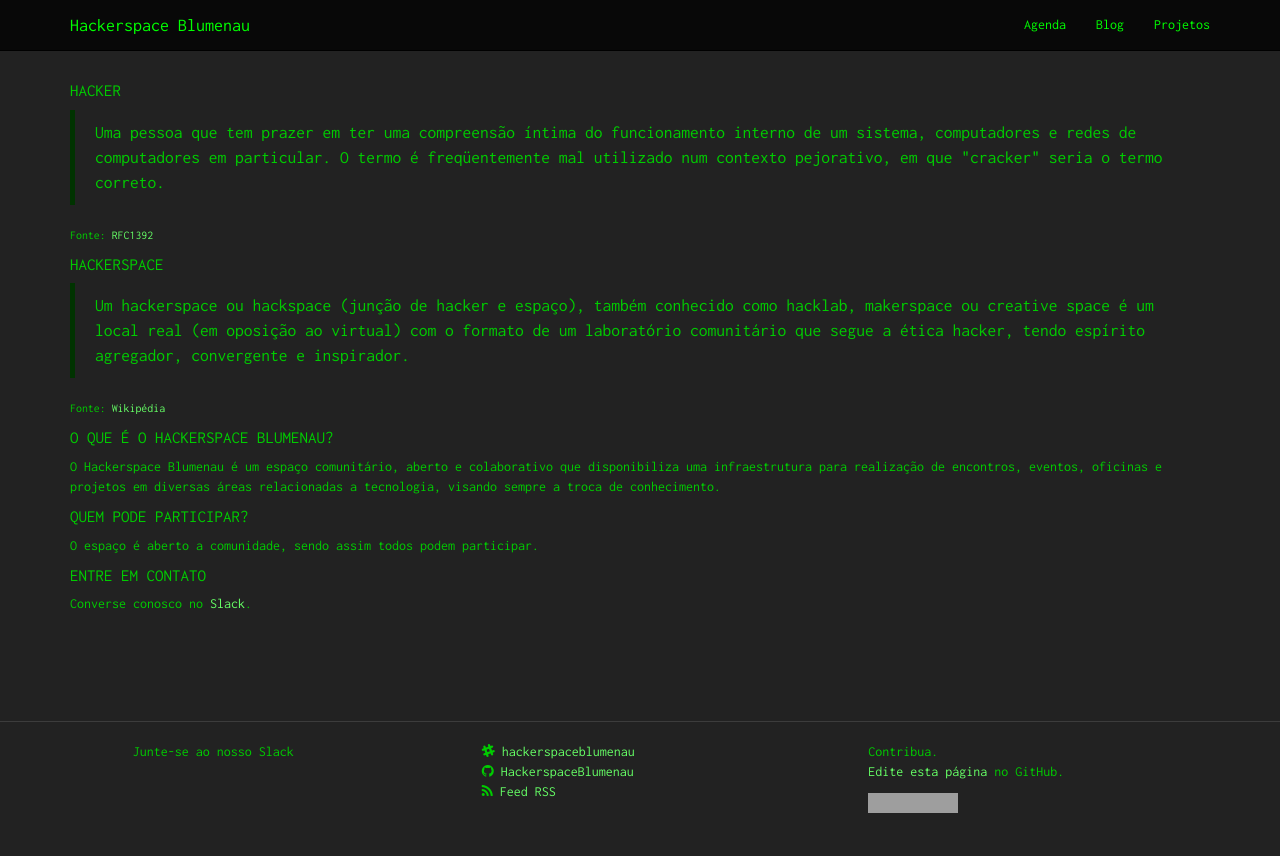
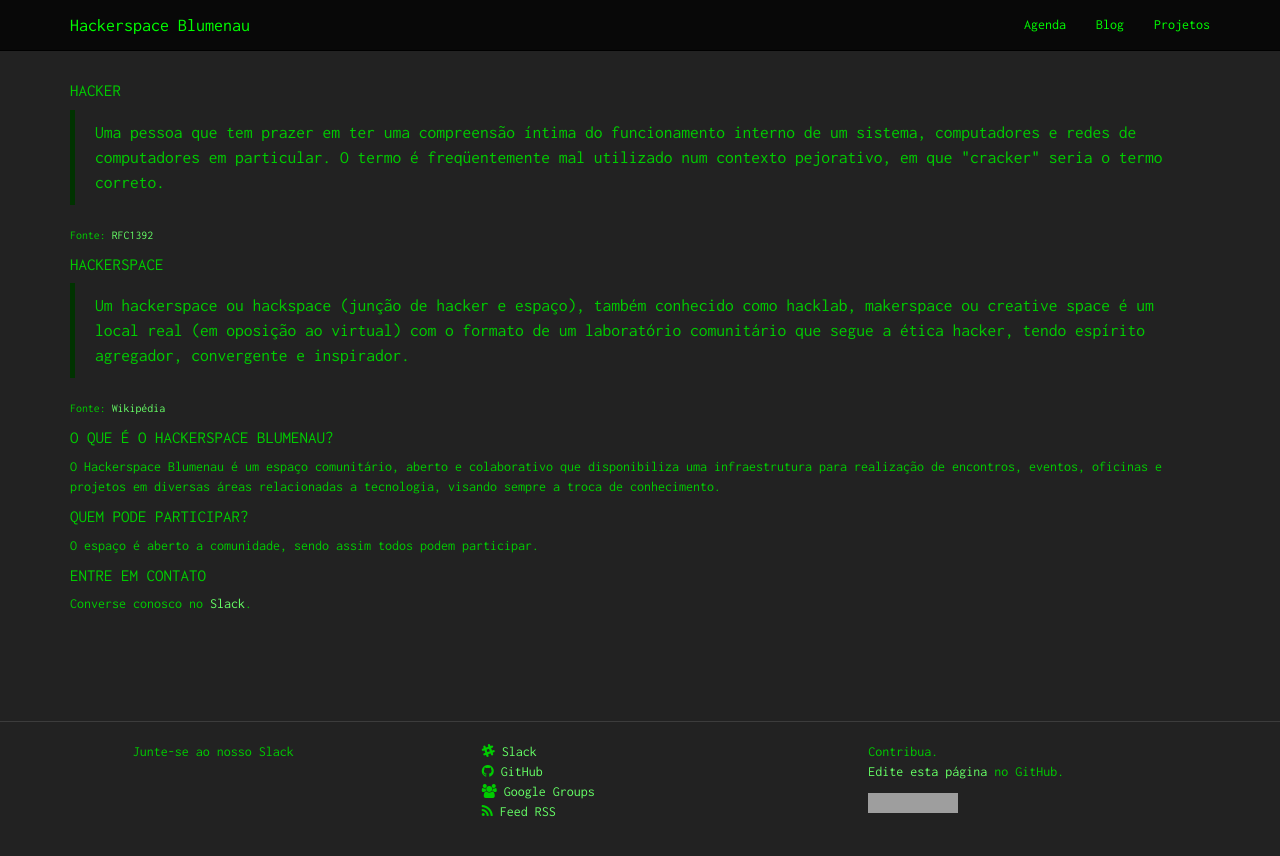
Before and after one commit to HackerspaceBlumenau/hackerspaceblumenau.github.io, a Jekyll site: the page built from index.html, in a window 1280 px wide. Shown: the top 856 px of the page. Built offline with Jekyll 4.4.1, drawn with Linux system fonts in a browser that asks for light colours; grey boxes are pictures that could not be loaded.

Commit message:
Add google groups.

```diff
--- a/_config.yml
+++ b/_config.yml
@@ -24,6 +24,7 @@ collections:
 # Social settings
 slack_username: hackerspaceblumenau
 github_username: HackerspaceBlumenau
+googlegroup_username: hackerspace-blumenau
 # twitter_username: HackerspaceBlumenau
 # facebook_username: HackerspaceBlumenau
 # googleplus_username: HackerspaceBlumenau
--- a/_includes/footer.html
+++ b/_includes/footer.html
@@ -12,33 +12,38 @@
       <ul class="social-list">
         {% if site.slack_username %}
         <li>
-          <i class="fa fa-slack"></i> <a href="https://{{ site.slack_username }}.slack.com">{{ site.slack_username }}</a>
+          <i class="fa fa-slack"></i> <a href="https://{{ site.slack_username }}.slack.com">Slack</a>
         </li>
         {% endif %}
 
         {% if site.github_username %}
         <li>
-          <i class="fa fa-github"></i> <a href="https://github.com/{{ site.github_username }}">{{ site.github_username }}</a>
+          <i class="fa fa-github"></i> <a href="https://github.com/{{ site.github_username }}">GitHub</a>
         </li>
         {% endif %}
 
         {% if site.twitter_username %}
         <li>
-          <i class="fa fa-twitter"></i> <a href="https://twitter.com/{{ site.twitter_username }}">{{ site.twitter_username }}</a>
+          <i class="fa fa-twitter"></i> <a href="https://twitter.com/{{ site.twitter_username }}">Twitter</a>
         </li>
         {% endif %}
 
         {% if site.facebook_username %}
         <li>
-          <i class="fa fa-facebook-square"></i> <a href="https://facebook.com/{{ site.facebook_username }}">{{ site.facebook_username }}</a>
+          <i class="fa fa-facebook-square"></i> <a href="https://facebook.com/{{ site.facebook_username }}">Facebook</a>
         </li>
         {% endif %}
 
         {% if site.googleplus_username %}
         <li>
-          <i class="fa fa-google-plus-square"></i> <a href="https://plus.google.com/u/1/+{{ site.googleplus_username }}">{{ site.googleplus_username }}</a>
+          <i class="fa fa-google-plus-square"></i> <a href="https://plus.google.com/u/1/+{{ site.googleplus_username }}">Google+</a>
         </li>
         {% endif %}
+
+        {% if site.googlegroup_username %}
+          <i class="fa fa-users"></i> <a href="https://groups.google.com/forum/#!forum/{{ site.googlegroup_username }}">Google Groups</a>
+        {% endif %}
+
         <li>
           <i class="fa fa-rss"></i> <a href="{{ "/feed.xml" | prepend: site.baseurl }}">Feed RSS</a>
         </li>
```
